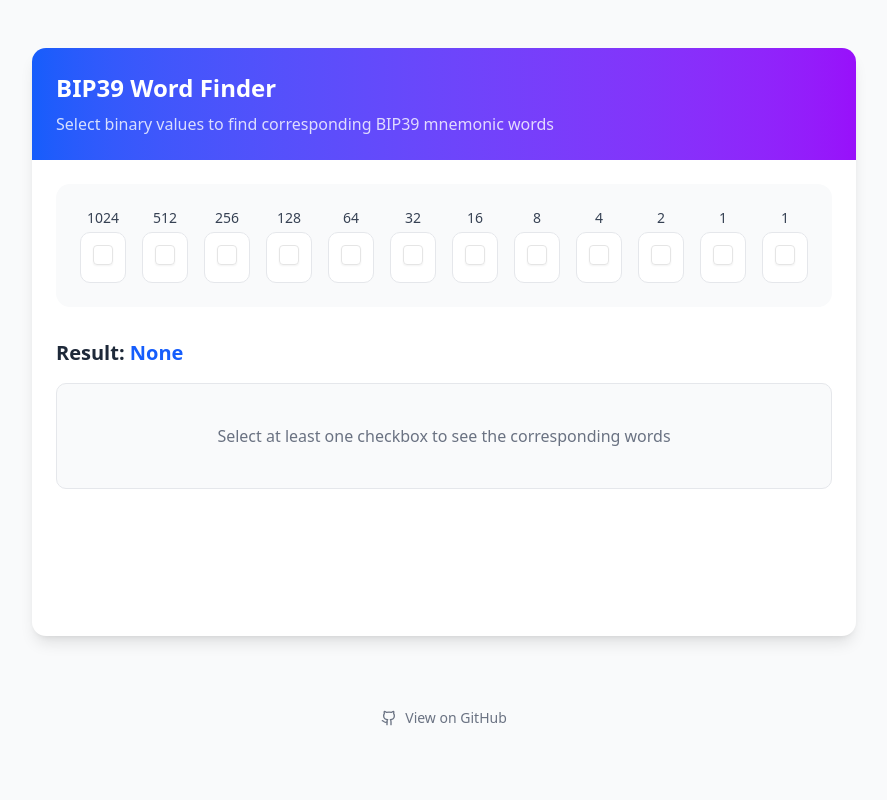
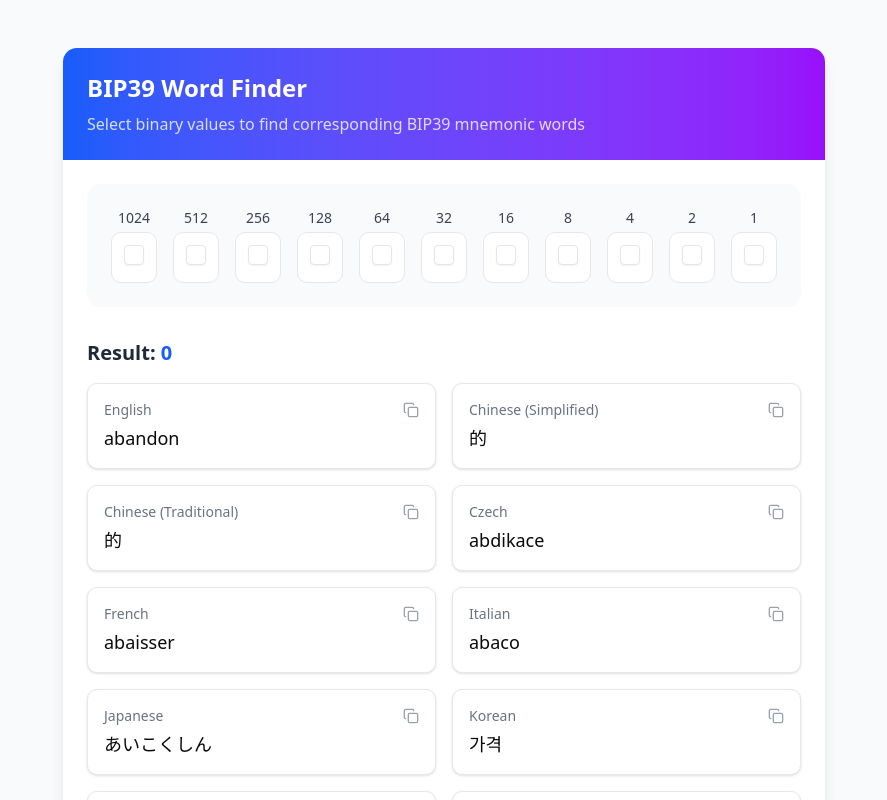
Before and after one commit to evan1ee/bip39-word-finder, a Next.js app: page / in a window 1280 px wide. Shown: the top 800 px of the page, without its empty margins (196-1083 px from the left). Built offline with nearby package versions, Linux system fonts and the light colour scheme.

Commit message:
update and fix

```diff
--- a/app/page.tsx
+++ b/app/page.tsx
@@ -37,7 +37,7 @@ export default function Home() {
   const [copiedWord, setCopiedWord] = useState<string | null>(null);
 
   // Values in reverse order (1024 to 1)
-  const binaryValues: number[] = [1024, 512, 256, 128, 64, 32, 16, 8, 4, 2, 1,1];
+  const binaryValues: number[] = [1024, 512, 256, 128, 64, 32, 16, 8, 4, 2, 1];
 
   // Calculate the sum based on selected checkboxes
   const calculateSum = (): number => {
@@ -119,10 +119,10 @@ export default function Home() {
 
           <div className="mt-6">
             <h2 className="text-xl font-semibold text-gray-800 mb-4">
-              Result: <span className="text-blue-600">{hasSelection ? sum : "None"}</span>
+              Result: <span className="text-blue-600">{hasSelection ? sum : "0"}</span>
             </h2>
 
-            {hasSelection ? (
+
               <div className="grid grid-cols-1 md:grid-cols-2 gap-4">
                 {wordlistMap.map((wordlist) => (
                   <div
@@ -132,7 +132,7 @@ export default function Home() {
                     <div className="flex justify-between items-center">
                       <h3 className="text-sm font-medium text-gray-500">{wordlist.name}</h3>
                       <button
-                        onClick={() => copyToClipboard(wordlist.list[sum-1], wordlist.id)}
+                        onClick={() => copyToClipboard(wordlist.list[sum], wordlist.id)}
                         className="text-gray-400 hover:text-gray-600 focus:outline-none"
                         aria-label={`Copy ${wordlist.name} word`}
                       >
@@ -145,18 +145,14 @@ export default function Home() {
                     </div>
                     <p
                       className="text-lg font-medium mt-1 cursor-pointer hover:text-blue-600 transition-colors"
-                      onClick={() => copyToClipboard(wordlist.list[sum-1], wordlist.id)}
+                      onClick={() => copyToClipboard(wordlist.list[sum], wordlist.id)}
                     >
-                      {wordlist.list[sum-1]}
+                      {wordlist.list[sum]}
                     </p>
                   </div>
                 ))}
               </div>
-            ) : (
-              <div className="text-center p-10 bg-gray-50 rounded-lg border border-gray-200">
-                <p className="text-gray-500">Select at least one checkbox to see the corresponding words</p>
-              </div>
-            )}
+
           </div>
         </div>
       </div>
```
